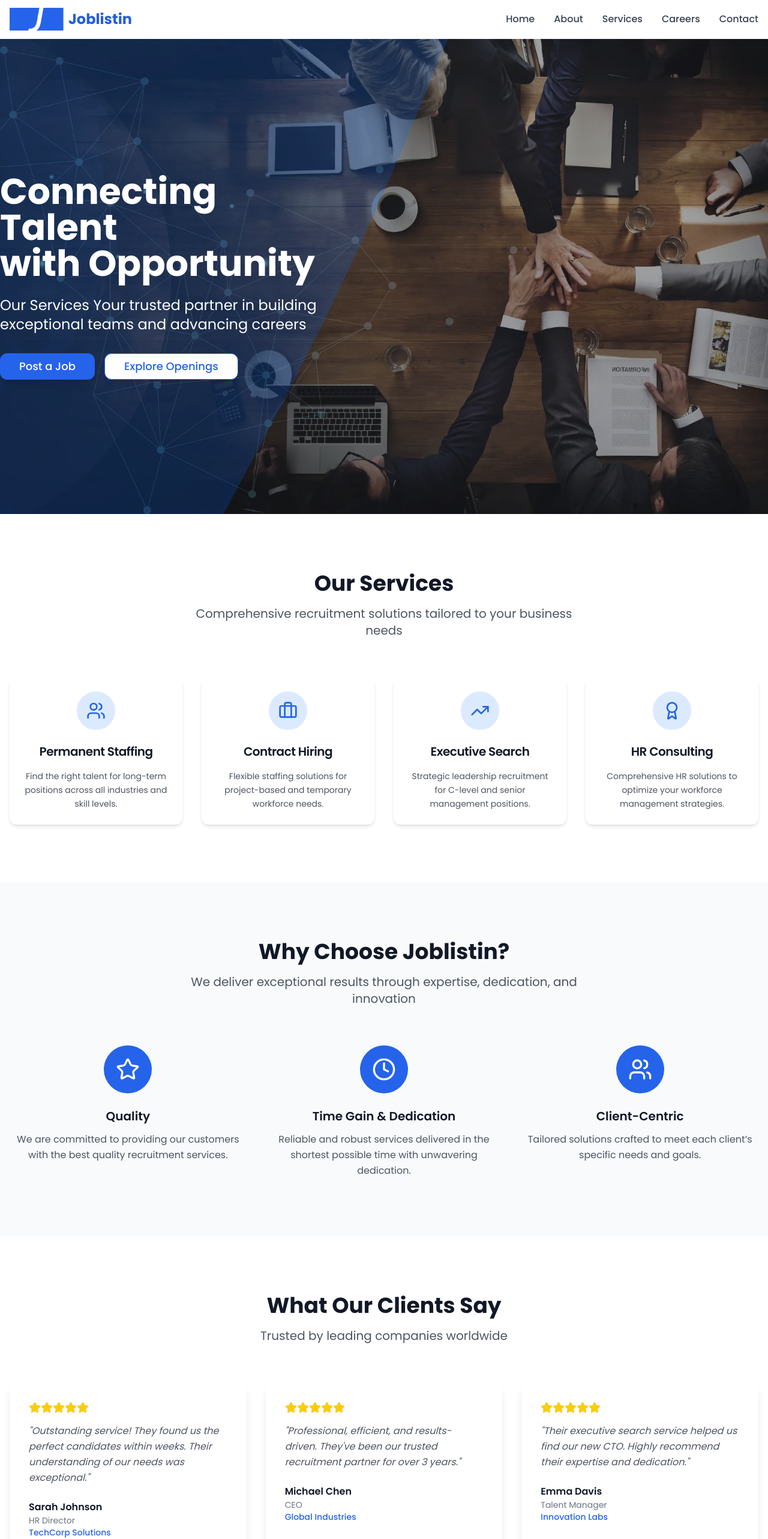
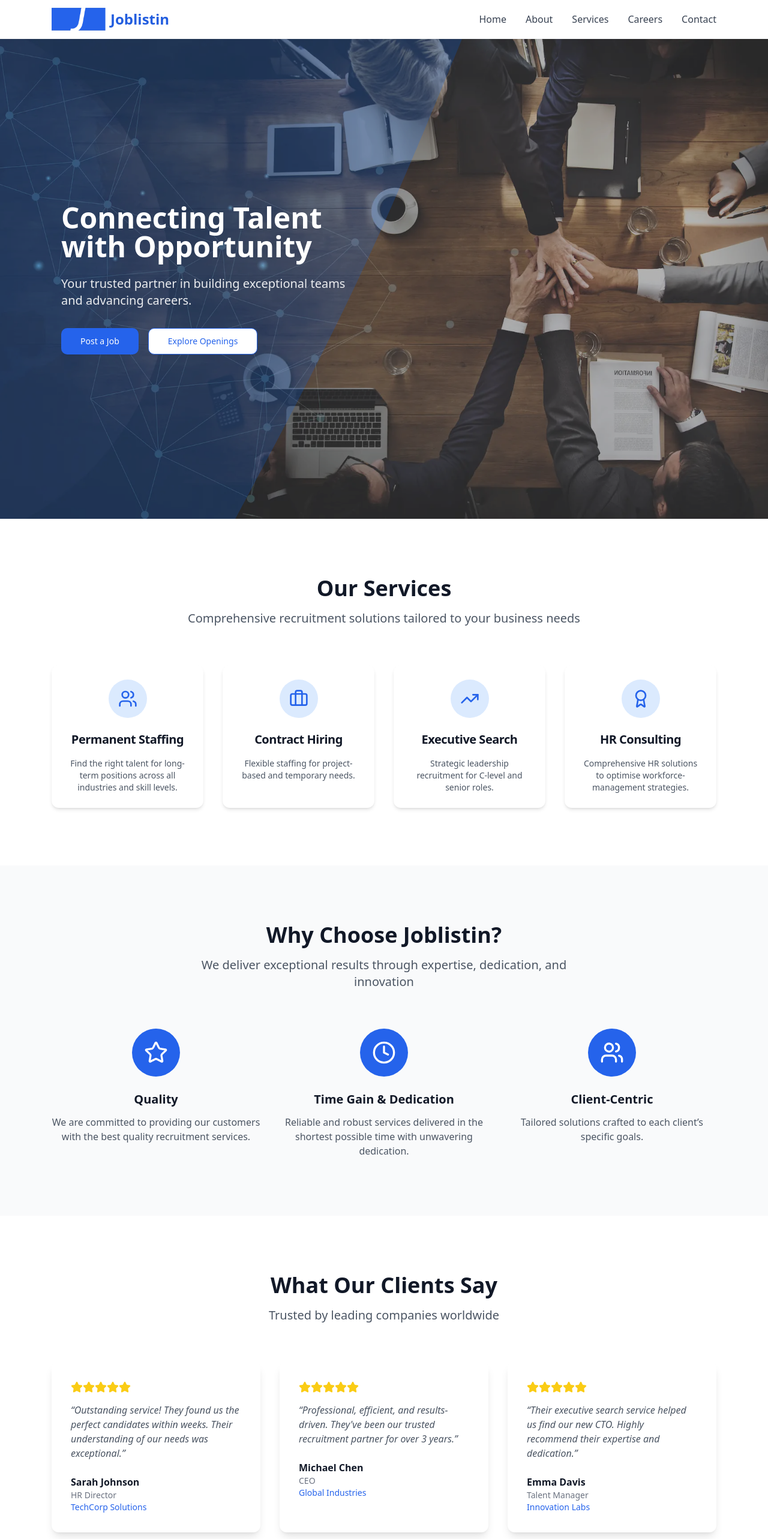
Before and after one commit to Pankaj143s/Joblistin, a Next.js app: page / in a window 1280 px wide. Shown: the top 2566 px of the page at 60% size. Built offline with nearby package versions, Linux system fonts and the light colour scheme.

Commit message:
Updated responsive ui

```diff
--- a/app/about/page.tsx
+++ b/app/about/page.tsx
@@ -40,7 +40,7 @@ export default function AboutPage() {
             className="object-cover object-center filter brightness-75"
             priority
           />
-          <div className="absolute inset-0 bg-black/60" />
+          <div className="absolute inset-0 bg-black/40" />
         </div>
 
         {/* Hero content */}
--- a/app/careers/page.tsx
+++ b/app/careers/page.tsx
@@ -211,10 +211,10 @@ export default function CareersPage() {
             src="/career-hero-image.webp"
             alt="Careers Hero"
             fill
-            className="object-cover object-center brightness-75"
+            className="object-cover object-center brightness-75 blur-sm"
             priority
           />
-          <div className="absolute inset-0 bg-black/60" />
+          <div className="absolute inset-0 bg-black/40" />
         </div>
         <div className="container mx-auto px-4 relative z-10 flex flex-col justify-center h-full text-center">
           <h1 className="text-4xl md:text-5xl font-bold mb-6">Join Our Team</h1>
--- a/app/contact/page.tsx
+++ b/app/contact/page.tsx
@@ -140,7 +140,7 @@ export default function ContactPage() {
             className="object-cover object-center brightness-75 blur-sm"
             priority
           />
-          <div className="absolute inset-0 bg-black/60" />
+          <div className="absolute inset-0 bg-black/40" />
         </div>
         <div className="container mx-auto px-4 relative z-10 flex flex-col justify-center h-full text-center">
           <h1 className="text-4xl md:text-5xl font-bold mb-6">Contact Us</h1>
--- a/app/page.tsx
+++ b/app/page.tsx
@@ -23,9 +23,7 @@ import Header from "@/components/header";
 import Footer from "@/components/footer";
 
 export default function HomePage() {
-  /* ─────────────────────────────────────────────────────────────────────
-     Data arrays
-  ───────────────────────────────────────────────────────────────────── */
+  /* ────────────────────────── Data ────────────────────────── */
   const services = [
     {
       icon: Users,
@@ -36,20 +34,19 @@ export default function HomePage() {
     {
       icon: Briefcase,
       title: "Contract Hiring",
-      description:
-        "Flexible staffing solutions for project-based and temporary workforce needs.",
+      description: "Flexible staffing for project-based and temporary needs.",
     },
     {
       icon: TrendingUp,
       title: "Executive Search",
       description:
-        "Strategic leadership recruitment for C-level and senior management positions.",
+        "Strategic leadership recruitment for C-level and senior roles.",
     },
     {
       icon: Award,
       title: "HR Consulting",
       description:
-        "Comprehensive HR solutions to optimize your workforce management strategies.",
+        "Comprehensive HR solutions to optimise workforce-management strategies.",
     },
   ];
 
@@ -69,8 +66,7 @@ export default function HomePage() {
     {
       icon: Users,
       title: "Client-Centric",
-      description:
-        "Tailored solutions crafted to meet each client’s specific needs and goals.",
+      description: "Tailored solutions crafted to each client’s specific goals.",
     },
   ];
 
@@ -101,56 +97,50 @@ export default function HomePage() {
     },
   ];
 
-  /* ─────────────────────────────────────────────────────────────────────
-     Page markup
-  ───────────────────────────────────────────────────────────────────── */
+  /* ───────────────────────── Page ───────────────────────── */
   return (
-    <div className="min-h-screen bg-gray-50">
+    <div className="min-h-screen bg-gray-50 overflow-x-hidden">
       <Header />
 
-      {/* ── Hero Section ─────────────────────────────────────────────── */}
-      <section className="relative bg-gradient-to-br from-gray-400 via-gray-500 to-gray-600 text-white py-28 lg:py-48">
-        {/* background photo + dark overlay */}
-        <div className="absolute inset-0">
+      {/* ── Hero Section (100 vh, no laptop scroll) ────────────────── */}
+      <section className="relative flex items-center overflow-hidden min-h-[100vh]">
+        {/* Background image */}
         <Image
           src="/hero-9.webp"
           alt="Professional team collaboration"
           fill
-            className="object-cover object-center"
-            style={{ opacity: 0.8 }}
           priority
+          className="object-cover object-center opacity-80"
         />
+        {/* Dark overlay */}
         <div className="absolute inset-0 bg-black/30" />
-        </div>
-
-        {/* full-height decorative SVG on the left */}
-        <div className="absolute inset-y-0 left-0 w-full lg:w-4/5 pointer-events-none">
+        {/* Decorative SVG (subtle) */}
+        <div className="absolute inset-y-0 left-0 w-full lg:w-5/6 pointer-events-none">
           <Image
             src="/decor.svg"
             alt=""
             fill
+            priority
             className="object-cover opacity-20"
-            priority
           />
         </div>
 
-        {/* foreground content */}
-        <div className="container mx-auto px-4 sm:px-6 lg:px-8 relative z-10">
-          <div className="flex justify-start">
-            <div className="w-full lg:w-1/2 p-8 text-left -ml-2 sm:-ml-4 md:-ml-6 lg:-ml-12 xl:-ml-16">
-              <h1 className="text-4xl md:text-6xl font-bold mb-6 leading-tight text-white">
+        {/* Content */}
+        <div className="container relative z-10 px-4 sm:px-6 lg:px-8">
+          <div className="w-full lg:w-2/3 xl:w-1/2 lg:pl-10 xl:pl-0">
+            <h1 className="text-[2.25rem] md:text-5xl 2xl:text-6xl font-bold leading-tight text-white mb-6">
               Connecting Talent
               <br />
               with Opportunity
             </h1>
-              <p className="text-xl md:text-2xl mb-8 text-white ">
-                Our Services Your trusted partner in building exceptional teams
-                and advancing careers
+            <p className="text-lg md:text-xl 2xl:text-2xl text-white/90 mb-8 max-w-lg">
+              Your trusted partner in building exceptional teams and advancing
+              careers.
             </p>
             <div className="flex flex-col sm:flex-row gap-4">
               <Button
                 size="lg"
-                  className="bg-blue-600 text-white hover:bg-blue-700 text-lg px-8 py-3 rounded-lg shadow-lg"
+                className="soft-hover  bg-blue-600 text-white hover:bg-blue-700 px-8 py-3"
               >
                 Post a Job
               </Button>
@@ -158,7 +148,7 @@ export default function HomePage() {
                 <Button
                   size="lg"
                   variant="outline"
-                    className="border-blue-600 text-blue-600 hover:bg-blue-600 hover:text-white text-lg px-8 py-3 rounded-lg"
+                  className="soft-hover  border-blue-600 text-blue-600 hover:bg-blue-600 hover:text-white px-8 py-3"
                 >
                   Explore Openings
                 </Button>
@@ -166,12 +156,11 @@ export default function HomePage() {
             </div>
           </div>
         </div>
-        </div>
       </section>
 
-      {/* ── Services Summary ─────────────────────────────────────────── */}
+      {/* ── Services ─────────────────────────────────────────── */}
       <section className="py-16 lg:py-24 bg-white">
-        <div className="container mx-auto px-4">
+        <div className="container px-4 mx-auto">
           <div className="text-center mb-16">
             <h2 className="text-3xl md:text-4xl font-bold text-gray-900 mb-4">
               Our Services
@@ -182,22 +171,22 @@ export default function HomePage() {
             </p>
           </div>
           <div className="grid md:grid-cols-2 lg:grid-cols-4 gap-8">
-            {services.map((service, index) => (
+            {services.map((s) => (
               <Card
-                key={index}
-                className="text-center hover:shadow-lg transition-shadow duration-300 border-0 shadow-md rounded-xl"
+                key={s.title}
+                className="soft-hover text-center border-0 shadow-md rounded-xl"
               >
                 <CardHeader className="pb-4">
                   <div className="w-16 h-16 bg-blue-100 rounded-full flex items-center justify-center mx-auto mb-4">
-                    <service.icon className="w-8 h-8 text-blue-600" />
+                    <s.icon className="w-8 h-8 text-blue-600" />
                   </div>
                   <CardTitle className="text-xl text-gray-900">
-                    {service.title}
+                    {s.title}
                   </CardTitle>
                 </CardHeader>
                 <CardContent>
-                  <CardDescription className="text-gray-600 leading-relaxed">
-                    {service.description}
+                  <CardDescription className="text-gray-600">
+                    {s.description}
                   </CardDescription>
                 </CardContent>
               </Card>
@@ -206,7 +195,7 @@ export default function HomePage() {
         </div>
       </section>
 
-      {/* ── Why Choose Us ────────────────────────────────────────────── */}
+      {/* ── Why Choose Us ────────────────────────────────────── */}
       <section className="py-16 lg:py-24 bg-gray-50">
         <div className="container mx-auto px-4">
           <div className="text-center mb-16">
@@ -219,24 +208,22 @@ export default function HomePage() {
             </p>
           </div>
           <div className="grid md:grid-cols-2 lg:grid-cols-3 gap-8">
-            {whyChooseUs.map((item, index) => (
-              <div key={index} className="text-center">
+            {whyChooseUs.map((item) => (
+              <div key={item.title} className="text-center soft-hover">
                 <div className="w-20 h-20 bg-blue-600 rounded-full flex items-center justify-center mx-auto mb-6">
                   <item.icon className="w-10 h-10 text-white" />
                 </div>
                 <h3 className="text-xl font-semibold text-gray-900 mb-3">
                   {item.title}
                 </h3>
-                <p className="text-gray-600 leading-relaxed">
-                  {item.description}
-                </p>
+                <p className="text-gray-600">{item.description}</p>
               </div>
             ))}
           </div>
         </div>
       </section>
 
-      {/* ── Testimonials ─────────────────────────────────────────────── */}
+      {/* ── Testimonials ─────────────────────────────────────── */}
       <section className="py-16 lg:py-24 bg-white">
         <div className="container mx-auto px-4">
           <div className="text-center mb-16">
@@ -248,28 +235,19 @@ export default function HomePage() {
             </p>
           </div>
           <div className="grid md:grid-cols-3 gap-8">
-            {testimonials.map((testimonial, index) => (
-              <Card key={index} className="border-0 shadow-lg rounded-xl">
+            {testimonials.map((t) => (
+              <Card key={t.name} className="soft-hover border-0 shadow-lg rounded-xl">
                 <CardContent className="p-8">
                   <div className="flex mb-4">
-                    {[...Array(testimonial.rating)].map((_, i) => (
-                      <Star
-                        key={i}
-                        className="w-5 h-5 text-yellow-400 fill-current"
-                      />
+                    {Array.from({ length: t.rating }).map((_, i) => (
+                      <Star key={i} className="w-5 h-5 text-yellow-400 fill-current" />
                     ))}
                   </div>
-                  <p className="text-gray-600 mb-6 leading-relaxed italic">
-                    "{testimonial.content}"
-                  </p>
+                  <p className="text-gray-600 mb-6 italic">“{t.content}”</p>
                   <div>
-                    <p className="font-semibold text-gray-900">
-                      {testimonial.name}
-                    </p>
-                    <p className="text-sm text-gray-500">{testimonial.role}</p>
-                    <p className="text-sm text-blue-600 font-medium">
-                      {testimonial.company}
-                    </p>
+                    <p className="font-semibold text-gray-900">{t.name}</p>
+                    <p className="text-sm text-gray-500">{t.role}</p>
+                    <p className="text-sm text-blue-600">{t.company}</p>
                   </div>
                 </CardContent>
               </Card>
@@ -278,7 +256,7 @@ export default function HomePage() {
         </div>
       </section>
 
-      {/* ── Map Preview & Call-to-Action ─────────────────────────────── */}
+      {/* ── Map / CTA ───────────────────────────────────────── */}
       <section className="py-16 lg:py-24 bg-gray-50">
         <div className="container mx-auto px-4">
           <div className="grid lg:grid-cols-2 gap-12 items-center">
@@ -286,16 +264,15 @@ export default function HomePage() {
               <h2 className="text-3xl md:text-4xl font-bold text-gray-900 mb-6">
                 Looking for a Job?
               </h2>
-              <p className="text-xl text-gray-600 mb-8 leading-relaxed">
-                We have an extensive network of highly capable recruiters to
-                help you meet your career needs. Submit your CV here.
+              <p className="text-xl text-gray-600 mb-8">
+                We have an extensive network of capable recruiters to help you
+                meet your career goals. Submit your CV today.
               </p>
               <div className="space-y-4 mb-8">
                 <div className="flex items-center gap-3">
                   <MapPin className="w-5 h-5 text-blue-600" />
                   <span className="text-gray-700">
-                    Shewale Complex, A-4 First Floor, Near Shahu Colony, Karve
-                    Nagar, Pune – 411052
+                    Shewale Complex, A-4 First Floor, Karve Nagar, Pune 411052
                   </span>
                 </div>
                 <div className="flex items-center gap-3">
@@ -308,16 +285,12 @@ export default function HomePage() {
                 </div>
               </div>
               <Link href="/contact">
-                <Button
-                  size="lg"
-                  className="bg-blue-600 hover:bg-blue-700 text-lg px-8 py-3 rounded-lg"
-                >
+                <Button size="lg" className="soft-hover bg-blue-600 hover:bg-blue-700 px-8 py-3">
                   Contact Us Today
                 </Button>
               </Link>
             </div>
 
-            {/* Placeholder for interactive map */}
             <div className="bg-gray-200 rounded-xl h-80 w-full overflow-hidden">
               <iframe
                 width="100%"
@@ -327,7 +300,7 @@ export default function HomePage() {
                 allowFullScreen
                 referrerPolicy="no-referrer-when-downgrade"
                 src="https://www.google.com/maps/embed?pb=!1m18!1m12!1m3!1d3783.753580873354!2d73.82532857509452!3d18.495347171098714!2m3!1f0!2f0!3f0!3m2!1i1024!2i768!4f13.1!3m3!1m2!1s0x3bc2ea8e605a7e13%3A0xbecf9c2e579b4e0b!2sShewale%20Complex%2C%20Karve%20Nagar%2C%20Pune%2C%20Maharashtra%20411052%2C%20India!5e0!3m2!1sen!2sus!4v1698765432100!5m2!1sen!2sus"
-                ></iframe>
+              />
             </div>
           </div>
         </div>
--- a/app/services/page.tsx
+++ b/app/services/page.tsx
@@ -97,7 +97,7 @@ export default function ServicesPage() {
             className="object-cover object-center brightness-75 blur-sm"
             priority
           />
-          <div className="absolute inset-0 bg-black/60" />
+          <div className="absolute inset-0 bg-black/40" />
         </div>
 
         {/* Hero content */}
--- a/tailwind.config.ts
+++ b/tailwind.config.ts
@@ -1,91 +1,108 @@
 import type { Config } from "tailwindcss"
 
-const config = {
+const config: Config = {
   darkMode: ["class"],
   content: [
     "./pages/**/*.{ts,tsx}",
     "./components/**/*.{ts,tsx}",
     "./app/**/*.{ts,tsx}",
     "./src/**/*.{ts,tsx}",
-    "*.{js,ts,jsx,tsx,mdx}",
   ],
-  prefix: "",
   theme: {
+    /* ───────────────────── Container ───────────────────── */
     container: {
       center: true,
-      padding: "2rem",
+      padding: {
+        DEFAULT: "1rem",
+        sm: "1.5rem",
+        lg: "2rem",
+        xl: "3rem",     // ⇢ extra side-gap on laptops (≥1280 px)
+      },
+      /* 960 → tablets, 1140 → 1366-px laptops (adds margins) */
       screens: {
+        lg:  "960px",
+        xl:  "1140px",
         "2xl": "1400px",
       },
     },
+
+    /* ───────────────────── Extensions ───────────────────── */
     extend: {
-      /**
-       * ——————————————————————————————
-       *  👇 NEW: Font family override
-       * ——————————————————————————————
-       */
-      fontFamily: {
-        /** Use the CSS var we set in `globals.css` */
-        sans: ["var(--font-sans)", "system-ui", "sans-serif"],
+      /* ―‖ CSS-Vars colors (unchanged) ―‖ */
+      colors: {
+        border:        "hsl(var(--border))",
+        input:         "hsl(var(--input))",
+        ring:          "hsl(var(--ring))",
+        background:    "hsl(var(--background))",
+        foreground:    "hsl(var(--foreground))",
+        primary: {
+          DEFAULT:     "hsl(var(--primary))",
+          foreground:  "hsl(var(--primary-foreground))",
+        },
+        secondary: {
+          DEFAULT:     "hsl(var(--secondary))",
+          foreground:  "hsl(var(--secondary-foreground))",
+        },
+        destructive: {
+          DEFAULT:     "hsl(var(--destructive))",
+          foreground:  "hsl(var(--destructive-foreground))",
+        },
+        muted: {
+          DEFAULT:     "hsl(var(--muted))",
+          foreground:  "hsl(var(--muted-foreground))",
+        },
+        accent: {
+          DEFAULT:     "hsl(var(--accent))",
+          foreground:  "hsl(var(--accent-foreground))",
+        },
+        popover: {
+          DEFAULT:     "hsl(var(--popover))",
+          foreground:  "hsl(var(--popover-foreground))",
+        },
+        card: {
+          DEFAULT:     "hsl(var(--card))",
+          foreground:  "hsl(var(--card-foreground))",
+        },
       },
 
-      colors: {
-        border: "hsl(var(--border))",
-        input: "hsl(var(--input))",
-        ring: "hsl(var(--ring))",
-        background: "hsl(var(--background))",
-        foreground: "hsl(var(--foreground))",
-        primary: {
-          DEFAULT: "hsl(var(--primary))",
-          foreground: "hsl(var(--primary-foreground))",
-        },
-        secondary: {
-          DEFAULT: "hsl(var(--secondary))",
-          foreground: "hsl(var(--secondary-foreground))",
-        },
-        destructive: {
-          DEFAULT: "hsl(var(--destructive))",
-          foreground: "hsl(var(--destructive-foreground))",
-        },
-        muted: {
-          DEFAULT: "hsl(var(--muted))",
-          foreground: "hsl(var(--muted-foreground))",
-        },
-        accent: {
-          DEFAULT: "hsl(var(--accent))",
-          foreground: "hsl(var(--accent-foreground))",
-        },
-        popover: {
-          DEFAULT: "hsl(var(--popover))",
-          foreground: "hsl(var(--popover-foreground))",
-        },
-        card: {
-          DEFAULT: "hsl(var(--card))",
-          foreground: "hsl(var(--card-foreground))",
-        },
-      },
       borderRadius: {
         lg: "var(--radius)",
         md: "calc(var(--radius) - 2px)",
         sm: "calc(var(--radius) - 4px)",
       },
+
+      /* accordion keyframes (unchanged) */
       keyframes: {
         "accordion-down": {
           from: { height: "0" },
-          to: { height: "var(--radix-accordion-content-height)" },
+          to:   { height: "var(--radix-accordion-content-height)" },
         },
         "accordion-up": {
           from: { height: "var(--radix-accordion-content-height)" },
-          to: { height: "0" },
+          to:   { height: "0" },
         },
       },
       animation: {
         "accordion-down": "accordion-down 0.2s ease-out",
-        "accordion-up": "accordion-up 0.2s ease-out",
+        "accordion-up":   "accordion-up 0.2s ease-out",
+      },
+
+      /* ―‖ smooth subtle hover utility ―‖ */
+      transitionTimingFunction: {
+        DEFAULT: "cubic-bezier(.4,0,.2,1)",
+      },
+      transitionDuration: {
+        DEFAULT: "200ms",
+      },
+      scale: {
+        101: "1.01",
+        102: "1.02",
       },
     },
   },
+
+  /* tailwind-animate remained */
   plugins: [require("tailwindcss-animate")],
-} satisfies Config
+}
 
 export default config
```
Lines whose indentation alone changed are shown as unchanged.
